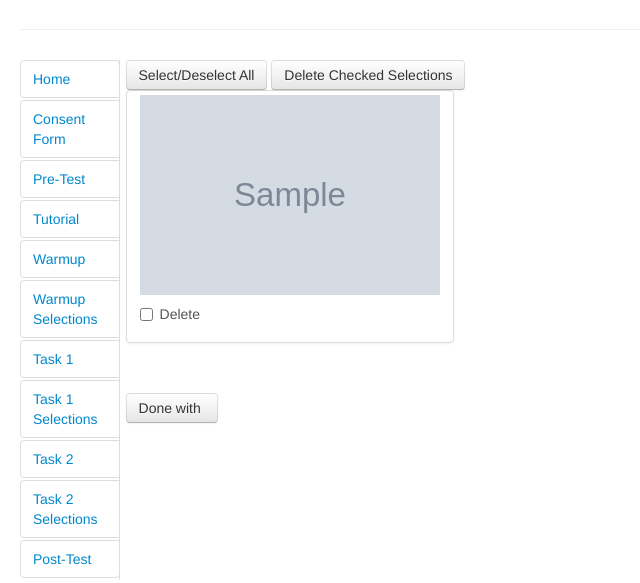
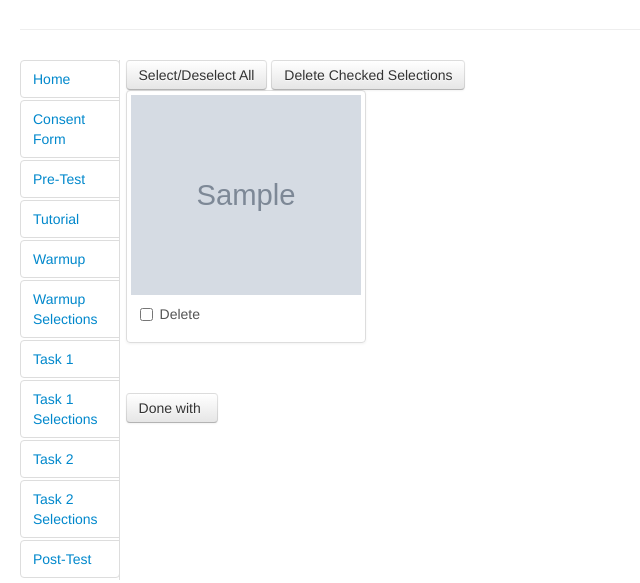
Before and after one commit to leibatt/user_study, a Flask app: template app/templates/scalar/selections_base.html in a window 1280 px wide. Shown: the top 583 px of the page, without its empty margins (0-640 px from the left). Run offline with Flask 2, Linux system fonts and the light colour scheme; the template is opened without the code that fills it: most values are stand-ins (such as "Sample title", 1, 10 or a date in 2020); grey boxes marked "Sample" are stand-in pictures; parts of the project's set-up code (start-up, migrations or seed data) failed here and were passed over; some libraries are stand-ins or nearby versions.

Commit message:
changing selection thumbnail size

```diff
--- a/app/templates/scalar/selections_base.html
+++ b/app/templates/scalar/selections_base.html
@@ -11,7 +11,7 @@
 			<div class="row-fluid">
 				<ul class = "thumbnails">
 					{% for item in selections %}
-						<li class="span4">
+						<li class="span3">
 							<div class="thumbnail">
 								<img alt="300x200" style="width: 300px; height: 200px" src="{{item.image}}">
 								<div class="caption">
```
